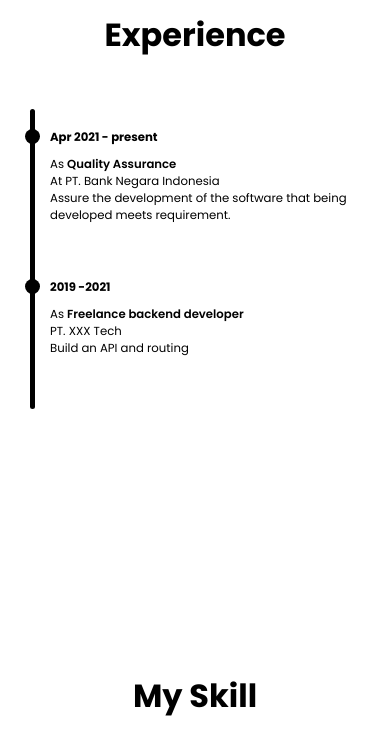
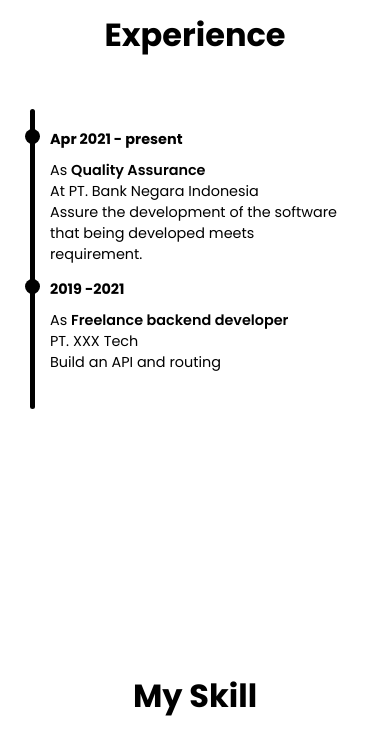
Before and after one commit to alfahmist/Portofolio-Harisenin, a plain HTML site: page index.html in a window 390 px wide. Shown: the part 1900-2648 px from the top of the page. Drawn offline with nearby package versions, Linux system fonts and the light colour scheme.

Commit message:
ubah font experience

```diff
--- a/style.css
+++ b/style.css
@@ -503,7 +503,7 @@ body {
         min-width: 300px;
         left: 20px;
         top: 20px;
-        font-size: 3vw;
+        font-size: 0.9rem;
     }
     #project p {
         font-size: 1rem;
```
